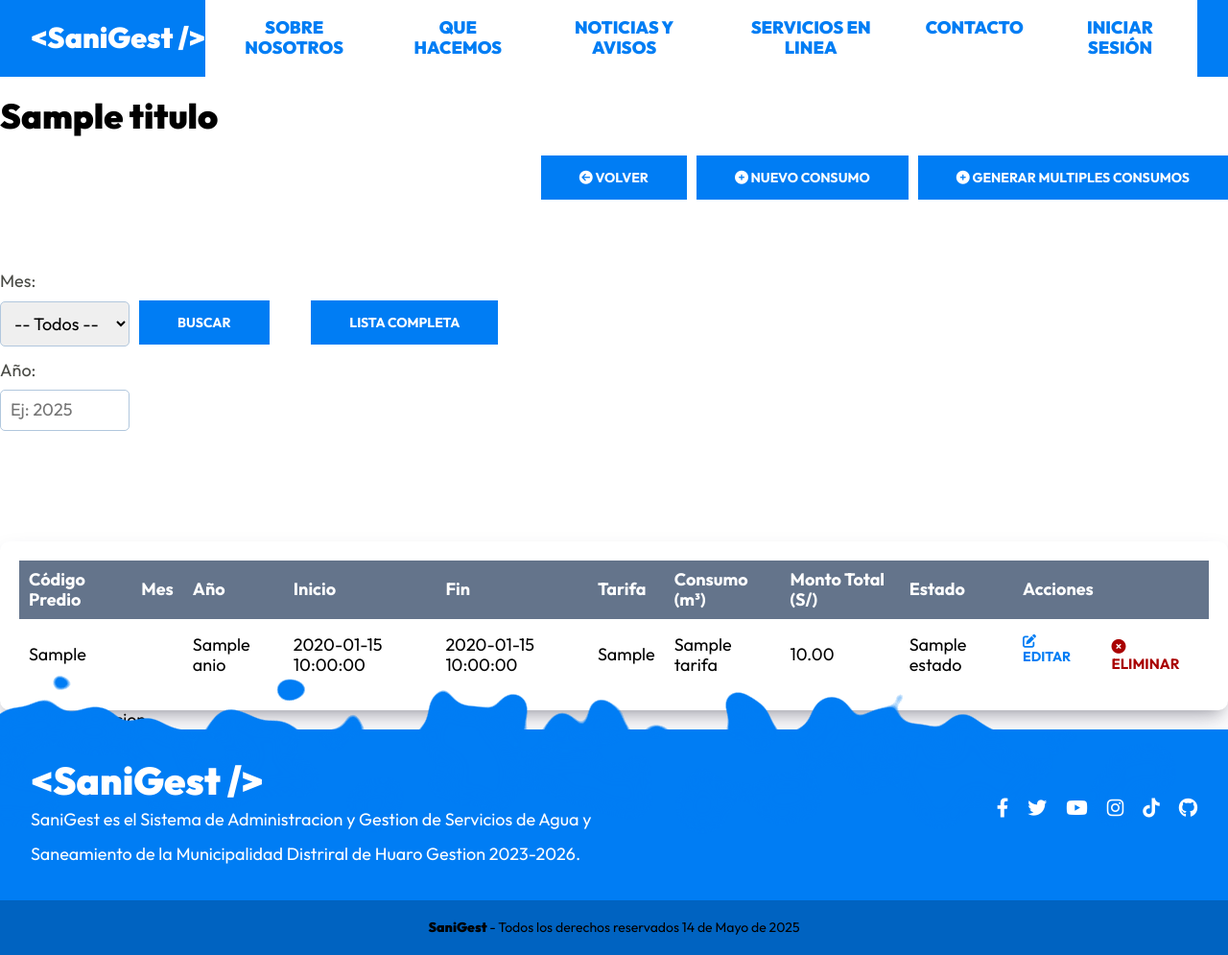
After one commit to SouthSide999/SanigestAlvaro, a PHP site: the page made by views/lecturador/lecturas/index.php in a window 1280 px wide. The commit adds this page. Shown: the part 601-1596 px from the top of the page at 96% size. Run offline with PHP 8.4, Linux system fonts and the light colour scheme; the template is opened without the code that fills it: most values are stand-ins (such as "Sample title", 1, 10 or a date in 2020); data that the repository does not hold is empty; some libraries are stand-ins or nearby versions.

Commit message:
cuarto commit

```diff
--- a/views/lecturador/dashboard/index.php
+++ b/views/lecturador/dashboard/index.php
@@ -2,7 +2,7 @@
 <div class="dashboardlecturador__grid">
     <div>
         <div class="dashboardlecturador__navegacion">
-            <a class="dashboardlecturador__navegacion-enlace" href="/lecturador/lecturas">
+            <a class="dashboardlecturador__navegacion-enlace" href="/lecturador/lectura">
                 <i class="dashboardlecturador__navegacion-icono fa-solid fa-gauge-high"></i>
                 <h4 class="dashboardlecturador__navegacion-etiqueta">Lecturas</h4>
             </a>
--- /dev/null
+++ b/views/lecturador/lecturas/index.php
@@ -0,0 +1,147 @@
+<h2><?php echo $titulo; ?></h2>
+
+<div class="dashboard__contenedor-boton">
+    <a class="dashboard__boton" href="/lecturador/dashboard">
+        <i class="fa-solid fa-circle-arrow-left"></i>
+        Volver
+    </a>
+    <a class="dashboard__boton" href="/lecturador/consumos/crear">
+        <i class="fa-solid fa-circle-plus"></i>
+        Nuevo Consumo
+    </a>
+    <a class="dashboard__boton" href="/lecturador/consumos/generar">
+        <i class="fa-solid fa-circle-plus"></i>
+        Generar Multiples Consumos
+    </a>
+</div>
+
+<div class="dashboard__contenedor-buscador">
+    <form class="dashboard__formulario__buscardor" action="/lecturador/consumos" method="POST">
+        <fieldset class="formulario__fieldset">
+            <div class="formulario__campo">
+                <label for="mes" class="formulario__label">Mes:</label>
+                <select class="formulario__input" id="mes" name="mes">
+                    <option value="">-- Todos --</option>
+                    <?php
+                    $meses = [
+                        1 => 'Enero',
+                        2 => 'Febrero',
+                        3 => 'Marzo',
+                        4 => 'Abril',
+                        5 => 'Mayo',
+                        6 => 'Junio',
+                        7 => 'Julio',
+                        8 => 'Agosto',
+                        9 => 'Septiembre',
+                        10 => 'Octubre',
+                        11 => 'Noviembre',
+                        12 => 'Diciembre'
+                    ];
+                    foreach ($meses as $num => $nombre) {
+                        echo "<option value=\"$num\">$nombre</option>";
+                    }
+                    ?>
+                </select>
+            </div>
+
+            <div class="formulario__campo">
+                <label for="anio" class="formulario__label">Año:</label>
+                <input type="number" class="formulario__input" id="anio" name="anio" min="2000" max="2099" placeholder="Ej: 2025">
+            </div>
+        </fieldset>
+
+        <div class="dashboard__contenedor__boton">
+            <input
+                type="submit"
+                value="Buscar"
+                class="dashboard__boton__buscardor">
+            <a href="/lecturador/consumos" class="dashboard__boton__buscardor">
+                Lista Completa
+            </a>
+        </div>
+    </form>
+</div>
+
+<div class="dashboard__contenedor">
+    <?php if (!empty($consumos)) { ?>
+        <table class="table">
+            <thead class="table__thead">
+                <tr>
+                    <th class="table__th">Código Predio</th>
+                    <th class="table__th">Mes</th>
+                    <th class="table__th">Año</th>
+                    <th class="table__th">Inicio</th>
+                    <th class="table__th">Fin</th>
+                    <th class="table__th">Tarifa</th>
+                    <th class="table__th">Consumo (m³)</th>
+                    <th class="table__th">Monto Total (S/)</th>
+                    <th class="table__th">Estado</th>
+                    <th class="table__th">Acciones</th>
+                </tr>
+            </thead>
+            <tbody class="table__tbody">
+                <?php foreach ($consumos as $consumo) { ?>
+                    <tr class="table__tr">
+                        <td class="table__td"><?php echo $consumo->predio->codigo_predio ?? 'N/D'; ?></td>
+                        <td class="table__td"><?php echo $meses[(int)$consumo->mes]; ?></td>
+                        <td class="table__td"><?php echo $consumo->anio; ?></td>
+                        <td class="table__td"><?php echo $consumo->fecha_inicio; ?></td>
+                        <td class="table__td"><?php echo $consumo->fecha_fin; ?></td>
+                        <td class="table__td"><?php echo $consumo->consumo_m3; ?></td>
+                        <td class="table__td"><?php echo $consumo->tarifa->nombre_tarifa; ?></td>
+                        <td class="table__td"><?php echo number_format($consumo->monto_total, 2); ?></td>
+                        <td class="table__td"><?php echo $consumo->estado->nombre ?? 'Pendiente'; ?></td>
+                        <td class="table__td--acciones">
+                            <a class="table__accion table__accion--editar" href="/lecturador/consumos/editar?id=<?php echo $consumo->id; ?>">
+                                <i class="fa-solid fa-pen-to-square"></i>
+                                Editar
+                            </a>
+                            <form method="POST" action="/lecturador/consumos/eliminar" class="table__formulario">
+                                <input type="hidden" name="id" value="<?php echo $consumo->id; ?>">
+                                <button class="table__accion table__accion--eliminar" type="submit">
+                                    <i class="fa-solid fa-circle-xmark"></i>
+                                    Eliminar
+                                </button>
+                            </form>
+                        </td>
+                    </tr>
+                <?php } ?>
+            </tbody>
+        </table>
+    <?php } else { ?>
+        <p class="text-center">No se encontraron consumos registrados.</p>
+    <?php } ?>
+</div>
+
+<?php echo $paginacion; ?>
+
+<?php
+session_start();
+if (isset($_SESSION['eliminado'])) :
+?>
+    <script>
+        Swal.fire({
+            title: '¡Eliminado!',
+            text: 'La Lectura fue eliminado correctamente.',
+            icon: 'success',
+            timer: 3000,
+            confirmButtonText: 'OK'
+        });
+    </script>
+<?php unset($_SESSION['eliminado']);
+endif; ?>
+
+<?php
+if (isset($_SESSION['error'])) :
+?>
+    <script>
+        Swal.fire({
+            title: '¡Error!',
+            text: '<?php echo $_SESSION['error']; ?>',
+            icon: 'error',
+            timer: 3000,
+            confirmButtonText: 'OK'
+        });
+    </script>
+<?php unset($_SESSION['error']);
+endif; ?>
```
Also changed, not shown: controllers/FacturacionLecturadorController.php (added, +67 -0 lines), models/ActiveRecord.php (+50 -0 lines), models/Consumo.php (added, +77 -0 lines), public/index.php (+13 -0 lines), views/lecturador/lecturas/crear.php (added), views/lecturador/lecturas/editar.php (added), views/lecturador/lecturas/formulario.php (added).
